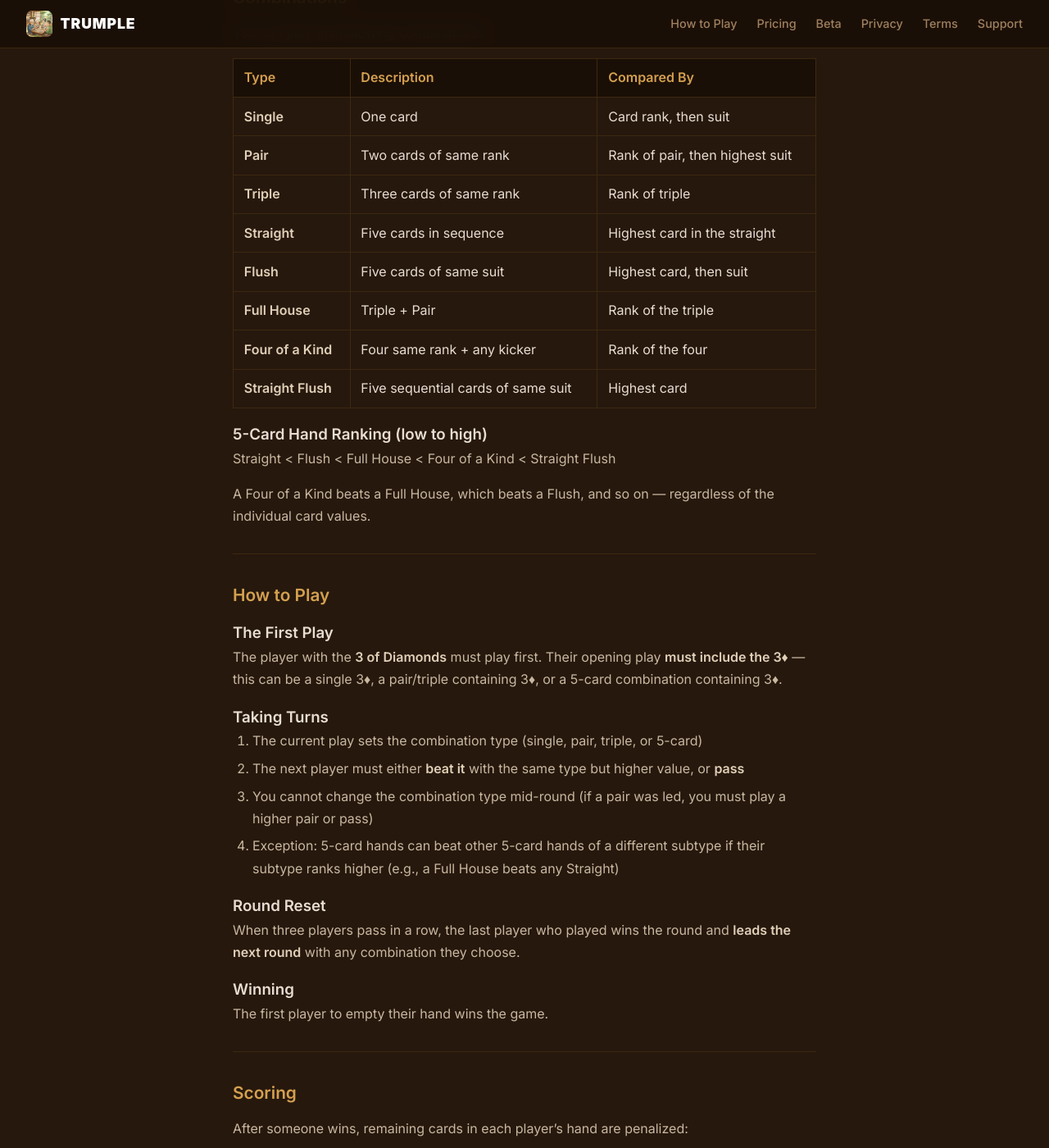
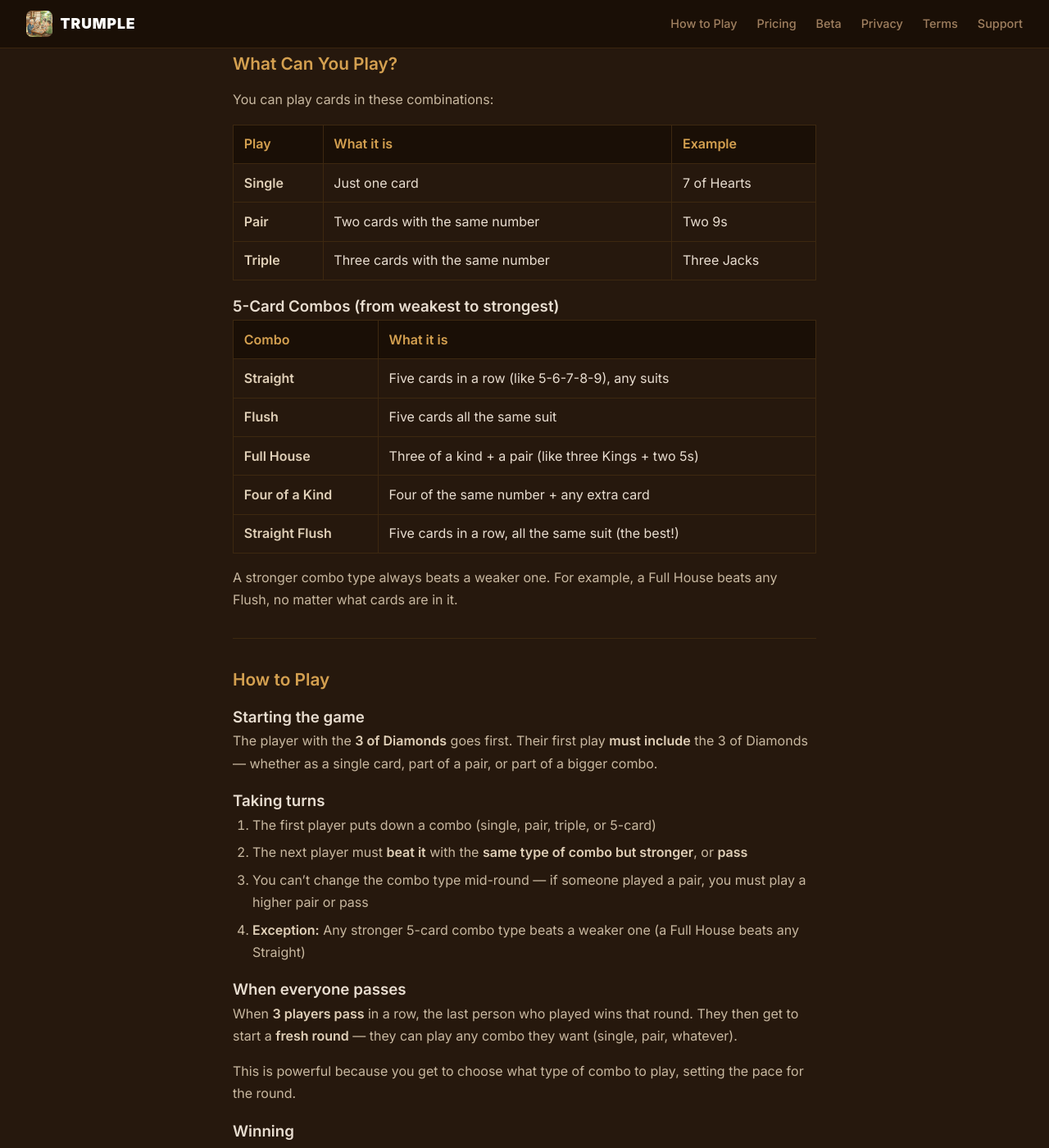
Before and after one commit to darifo2010/trumplesupport, a Jekyll site: the page built from how-to-play-big2.md, in a window 1280 px wide and 1400 px high, scrolled down 759 px. Shown: the whole window at 82% size. Built offline with Jekyll 4.4.1, drawn with Linux system fonts in a browser that asks for light colours; some of the changed text lies outside the part shown.

Commit message:
Rewrite all How to Play pages for clarity — beginner-friendly language
Replaced card game jargon with plain English, added concrete examples,
step-by-step flows, and consistent structure across all 6 pages.

Co-Authored-By: Claude Opus 4.6 (1M context) <noreply@anthropic.com>

```diff
--- a/how-to-play-big2.md
+++ b/how-to-play-big2.md
@@ -5,98 +5,103 @@ title: How to Play — Big 2
 
 # How to Play Big 2
 
-Big 2 is a 4-player **shedding** card game — the goal is to be the first player to get rid of all your cards. Play singles, pairs, triples, or powerful 5-card combinations to outplay your opponents.
-
-## Getting Started
-
-1. Each player is dealt **13 cards** from a standard 52-card deck
-2. The player holding the **3 of Diamonds** goes first (and must include it in their opening play)
-3. Play continues clockwise
+Big 2 is a race — the first player to **get rid of all their cards** wins. You play cards from your hand onto the table, trying to beat what the last player put down. Run out of cards before everyone else and you win.
 
 ---
 
-## Card Ranking
+## The Basics
 
-Big 2 has a unique card hierarchy — **2 is the highest rank**, not the lowest.
+- 4 players, standard 52-card deck
+- Each player gets **13 cards**
+- No teams, no bidding — just play your cards and empty your hand first
 
-**Rank** (low to high): 3, 4, 5, 6, 7, 8, 9, 10, Jack, Queen, King, Ace, **2**
+### Card Order (this one's different!)
 
-**Suit** (low to high): Diamonds ♦ < Clubs ♣ < Hearts ♥ < Spades ♠
+In Big 2, the **2 is the strongest card**, not the weakest. Here's the full order from weakest to strongest:
 
-When comparing two cards of the same rank, the higher suit wins (e.g., 7♠ beats 7♥).
+**3, 4, 5, 6, 7, 8, 9, 10, Jack, Queen, King, Ace, 2**
+
+### Suit Order (weakest to strongest)
+
+Diamonds, Clubs, Hearts, Spades
+
+If two cards have the same number, the higher suit wins. For example, the 7 of Spades beats the 7 of Hearts.
 
 ---
 
-## Combinations
+## What Can You Play?
 
-You can play the following combinations:
+You can play cards in these combinations:
 
-| Type | Description | Compared By |
-|------|-------------|-------------|
-| **Single** | One card | Card rank, then suit |
-| **Pair** | Two cards of same rank | Rank of pair, then highest suit |
-| **Triple** | Three cards of same rank | Rank of triple |
-| **Straight** | Five cards in sequence | Highest card in the straight |
-| **Flush** | Five cards of same suit | Highest card, then suit |
-| **Full House** | Triple + Pair | Rank of the triple |
-| **Four of a Kind** | Four same rank + any kicker | Rank of the four |
-| **Straight Flush** | Five sequential cards of same suit | Highest card |
+| Play | What it is | Example |
+|------|-----------|---------|
+| **Single** | Just one card | 7 of Hearts |
+| **Pair** | Two cards with the same number | Two 9s |
+| **Triple** | Three cards with the same number | Three Jacks |
 
-### 5-Card Hand Ranking (low to high)
+### 5-Card Combos (from weakest to strongest)
 
-Straight < Flush < Full House < Four of a Kind < Straight Flush
+| Combo | What it is |
+|-------|-----------|
+| **Straight** | Five cards in a row (like 5-6-7-8-9), any suits |
+| **Flush** | Five cards all the same suit |
+| **Full House** | Three of a kind + a pair (like three Kings + two 5s) |
+| **Four of a Kind** | Four of the same number + any extra card |
+| **Straight Flush** | Five cards in a row, all the same suit (the best!) |
 
-A Four of a Kind beats a Full House, which beats a Flush, and so on — regardless of the individual card values.
+A stronger combo type always beats a weaker one. For example, a Full House beats any Flush, no matter what cards are in it.
 
 ---
 
 ## How to Play
 
-### The First Play
+### Starting the game
 
-The player with the **3 of Diamonds** must play first. Their opening play **must include the 3♦** — this can be a single 3♦, a pair/triple containing 3♦, or a 5-card combination containing 3♦.
+The player with the **3 of Diamonds** goes first. Their first play **must include** the 3 of Diamonds — whether as a single card, part of a pair, or part of a bigger combo.
 
-### Taking Turns
+### Taking turns
 
-1. The current play sets the combination type (single, pair, triple, or 5-card)
-2. The next player must either **beat it** with the same type but higher value, or **pass**
-3. You cannot change the combination type mid-round (if a pair was led, you must play a higher pair or pass)
-4. Exception: 5-card hands can beat other 5-card hands of a different subtype if their subtype ranks higher (e.g., a Full House beats any Straight)
+1. The first player puts down a combo (single, pair, triple, or 5-card)
+2. The next player must **beat it** with the **same type of combo but stronger**, or **pass**
+3. You can't change the combo type mid-round — if someone played a pair, you must play a higher pair or pass
+4. **Exception:** Any stronger 5-card combo type beats a weaker one (a Full House beats any Straight)
 
-### Round Reset
+### When everyone passes
 
-When three players pass in a row, the last player who played wins the round and **leads the next round** with any combination they choose.
+When **3 players pass** in a row, the last person who played wins that round. They then get to start a **fresh round** — they can play any combo they want (single, pair, whatever).
+
+This is powerful because you get to choose what type of combo to play, setting the pace for the round.
 
 ### Winning
 
-The first player to empty their hand wins the game.
+The first player to play their **last card** wins the game.
 
 ---
 
 ## Scoring
 
-After someone wins, remaining cards in each player's hand are penalized:
+After someone wins, everyone else gets penalty points based on how many cards they still have:
 
-| Cards Left | Penalty |
-|------------|---------|
-| 1–9 cards | 1 point per card |
-| 10–12 cards | **Doubled** (2 points per card) |
-| 13 cards (never played) | **Tripled** (3 points per card = 39) |
+| Cards left in hand | Penalty |
+|--------------------|---------|
+| **1–9 cards** | 1 point per card |
+| **10–12 cards** | **2 points** per card (doubled!) |
+| **13 cards** (never played at all) | **3 points** per card = 39 total (tripled!) |
 
-The winner scores **0 points**. Lowest score wins over multiple games.
+The winner gets **0 points**. Lowest total score wins over multiple games.
 
 ---
 
-## Multi-Game Sessions
+## Playing Multiple Games
 
-After scoring, the host can choose **Next Game** or **End Game**. Cumulative scores carry over. The player with the **lowest** total penalty at the end wins.
+Scores add up across games. The player with the **lowest** penalty total at the end wins the session.
 
 ---
 
-## Tips for New Players
+## Tips for Beginners
 
-- **Don't save your 2s too long** — 2s are the strongest singles, but holding them until the end means you're stuck with fewer options.
-- **Control the lead** — Winning a round lets you set the combination type. Use this to play combinations where you're strong.
-- **Watch hand sizes** — When an opponent is down to 1-2 cards, play high to prevent them from going out.
-- **Build 5-card hands** — Straights and flushes let you dump 5 cards at once. Look for these in your hand early.
-- **The 3♦ opening matters** — Think about what combination to use for your opening play. A pair or triple containing 3♦ can be more strategic than playing it as a single.
+- **Don't hoard your 2s** — 2s are the strongest singles, but saving them all for the end limits your options. Use them strategically to win rounds
+- **Win rounds to take control** — When you win a round (everyone else passes), you get to pick the next combo type. Use this to play combos where you're strong
+- **Watch hand sizes** — If someone is down to 1 or 2 cards, play your strongest cards to stop them from going out
+- **Look for 5-card combos early** — Straights, flushes, and full houses let you dump 5 cards at once. Check your hand for these right away
+- **Think about your opening** — Your first play must include the 3 of Diamonds. Sometimes playing it in a pair or combo is smarter than playing it alone
--- a/how-to-play.md
+++ b/how-to-play.md
@@ -5,43 +5,43 @@ title: How to Play
 
 # How to Play
 
-Trumple features five card games, each for 4 players. Choose your favourite and play offline against AI bots or online with friends.
+Trumple has five different card games inside it. Every game is played with 4 players — you and three others. Don't have enough friends around? No problem — the app fills empty seats with smart AI bots.
 
 ---
 
-## The Games
+## Pick a Game
 
 ### [Trumple]({{ '/how-to-play-trumple' | relative_url }})
 *Bid bold, play smart*
 
-Our original trick-taking game with unique bidding mechanics, dynamic trump selection, and precision scoring. Free forever.
+Pick cards from your hand to make a bet on how many rounds you'll win. Get it exactly right to score big. Free forever.
 
 ### [Hearts]({{ '/how-to-play-hearts' | relative_url }})
 *Dodge the queen*
 
-The classic penalty-avoidance card game. Pass cards, avoid hearts, and whatever you do — don't take the Queen of Spades.
+Try NOT to win certain cards. Hearts and the Queen of Spades are bad news — the player with the fewest penalty points wins.
 
 ### [Spades]({{ '/how-to-play-spades' | relative_url }})
 *Bid with your partner*
 
-A partnership trick-taking game where spades are always trump. Bid wisely, watch your bags, and work with your partner.
+Team up with the player across from you. Guess how many rounds you'll win together, then make it happen. Spades are the most powerful cards.
 
 ### [Tarneeb]({{ '/how-to-play-tarneeb' | relative_url }})
 *Partner up, call trump*
 
-A Middle Eastern partnership card game. Win the bid, choose your trump suit, and lead your team to victory.
+A Middle Eastern team game. Win the bidding war, pick the strongest suit, and lead your team to victory.
 
 ### [Big 2]({{ '/how-to-play-big2' | relative_url }})
-*Be first to shed*
+*Race to empty your hand*
 
-A shedding game — be the first to empty your hand. Play singles, pairs, triples, or powerful 5-card combinations.
+Get rid of all your cards before anyone else. Play singles, pairs, or powerful combos — the first player with no cards left wins.
 
 ---
 
-## Game Modes
+## Three Ways to Play
 
-**Quick Play** — Play instantly against AI bots. No account needed, works offline.
+**Quick Play** — Jump straight in against AI bots. Works offline, no account needed. Great for learning.
 
-**Play with Friends** — Create a private lobby, share the room code, and invite friends. Add bots to fill empty seats.
+**Play with Friends** — Create a private room, share the 6-letter code with friends, and play together. Add bots to fill empty seats.
 
-**Find Match** — Join the matchmaking queue and get paired with other players automatically.
+**Find Match** — Get matched with other real players automatically.
```
Also changed, not shown: how-to-play-hearts.md (+53 -48 lines), how-to-play-spades.md (+49 -46 lines), how-to-play-tarneeb.md (+64 -43 lines), how-to-play-trumple.md (+69 -61 lines).
